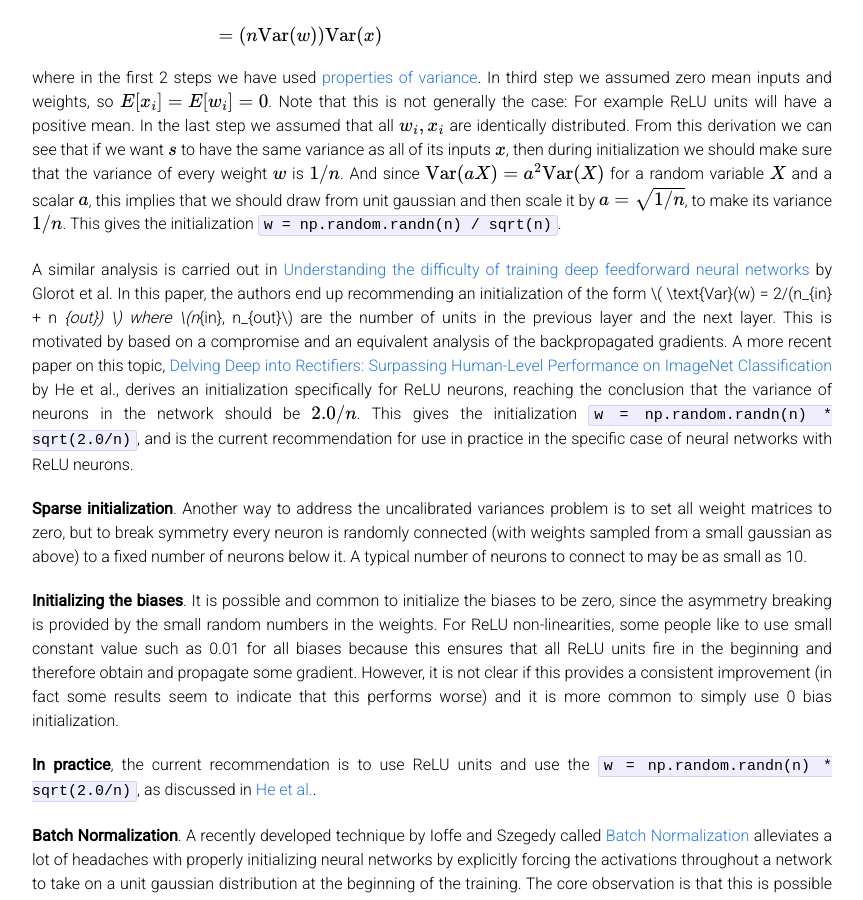
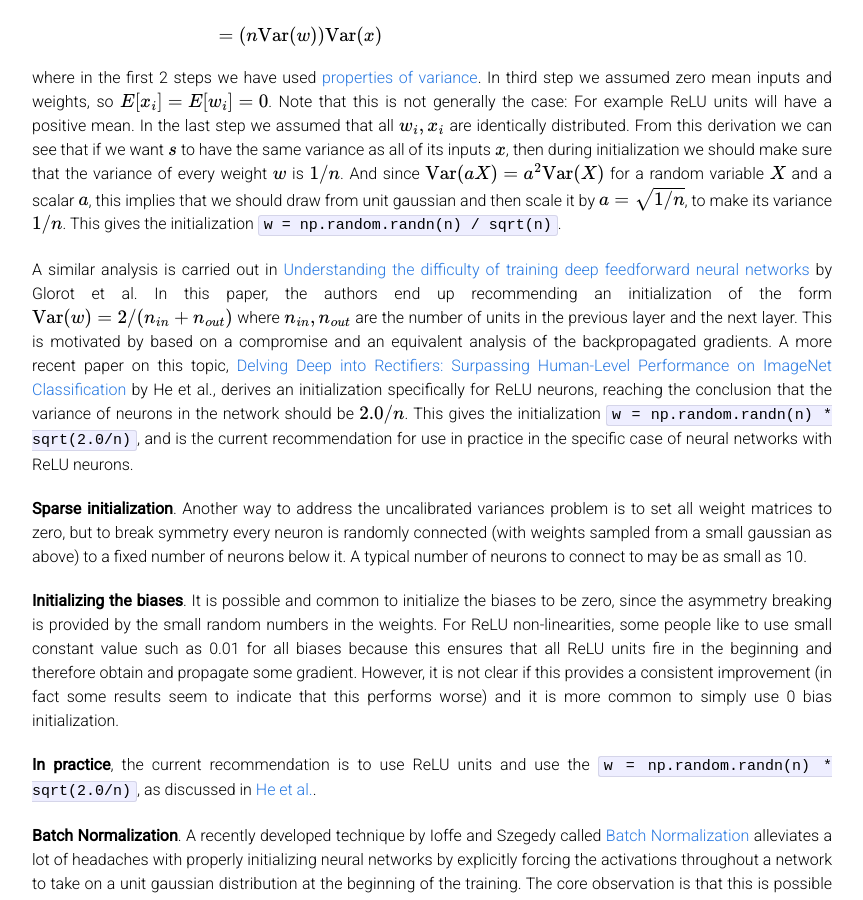
Before and after one commit to cs231n/cs231n.github.io, a Jekyll site: the page built from neural-networks-2.md, in a window 1280 px wide and 900 px high, scrolled down 5226 px. Shown: the whole window, without its empty margins (208-1071 px from the left). Built offline with Jekyll 4.4.1, drawn with Linux system fonts in a browser that asks for light colours; formulas are drawn with MathJax 3.

Commit message:
Fix latex formula for correct mathjax rendering

```diff
--- a/neural-networks-2.md
+++ b/neural-networks-2.md
@@ -117,7 +117,7 @@
 
 where in the first 2 steps we have used [properties of variance](http://en.wikipedia.org/wiki/Variance). In third step we assumed zero mean inputs and weights, so \\(E[x_i] = E[w_i] = 0\\). Note that this is not generally the case: For example ReLU units will have a positive mean. In the last step we assumed that all \\(w_i, x_i\\) are identically distributed. From this derivation we can see that if we want \\(s\\) to have the same variance as all of its inputs \\(x\\), then during initialization we should make sure that the variance of every weight \\(w\\) is \\(1/n\\). And since \\(\text{Var}(aX) = a^2\text{Var}(X)\\) for a random variable \\(X\\) and a scalar \\(a\\), this implies that we should draw from unit gaussian and then scale it by \\(a = \sqrt{1/n}\\), to make its variance \\(1/n\\). This gives the initialization `w = np.random.randn(n) / sqrt(n)`.
 
-A similar analysis is carried out in [Understanding the difficulty of training deep feedforward neural networks](http://jmlr.org/proceedings/papers/v9/glorot10a/glorot10a.pdf) by Glorot et al. In this paper, the authors end up recommending an initialization of the form \\( \text{Var}(w) = 2/(n_{in} + n _{out}) \\) where \\(n_{in}, n_{out}\\) are the number of units in the previous layer and the next layer. This is motivated by based on a compromise and an equivalent analysis of the backpropagated gradients. A more recent paper on this topic, [Delving Deep into Rectifiers: Surpassing Human-Level Performance on ImageNet Classification](http://arxiv-web3.library.cornell.edu/abs/1502.01852) by He et al., derives an initialization specifically for ReLU neurons, reaching the conclusion that the variance of neurons in the network should be \\(2.0/n\\). This gives the initialization `w = np.random.randn(n) * sqrt(2.0/n)`, and is the current recommendation for use in practice in the specific case of neural networks with ReLU neurons.
+A similar analysis is carried out in [Understanding the difficulty of training deep feedforward neural networks](http://jmlr.org/proceedings/papers/v9/glorot10a/glorot10a.pdf) by Glorot et al. In this paper, the authors end up recommending an initialization of the form \\(\text{Var}(w) = 2/(n_{in} + n_{out})\\) where \\(n_{in}, n_{out}\\) are the number of units in the previous layer and the next layer. This is motivated by based on a compromise and an equivalent analysis of the backpropagated gradients. A more recent paper on this topic, [Delving Deep into Rectifiers: Surpassing Human-Level Performance on ImageNet Classification](http://arxiv-web3.library.cornell.edu/abs/1502.01852) by He et al., derives an initialization specifically for ReLU neurons, reaching the conclusion that the variance of neurons in the network should be \\(2.0/n\\). This gives the initialization `w = np.random.randn(n) * sqrt(2.0/n)`, and is the current recommendation for use in practice in the specific case of neural networks with ReLU neurons.
 
 **Sparse initialization**. Another way to address the uncalibrated variances problem is to set all weight matrices to zero, but to break symmetry every neuron is randomly connected (with weights sampled from a small gaussian as above) to a fixed number of neurons below it. A typical number of neurons to connect to may be as small as 10.
 
```
